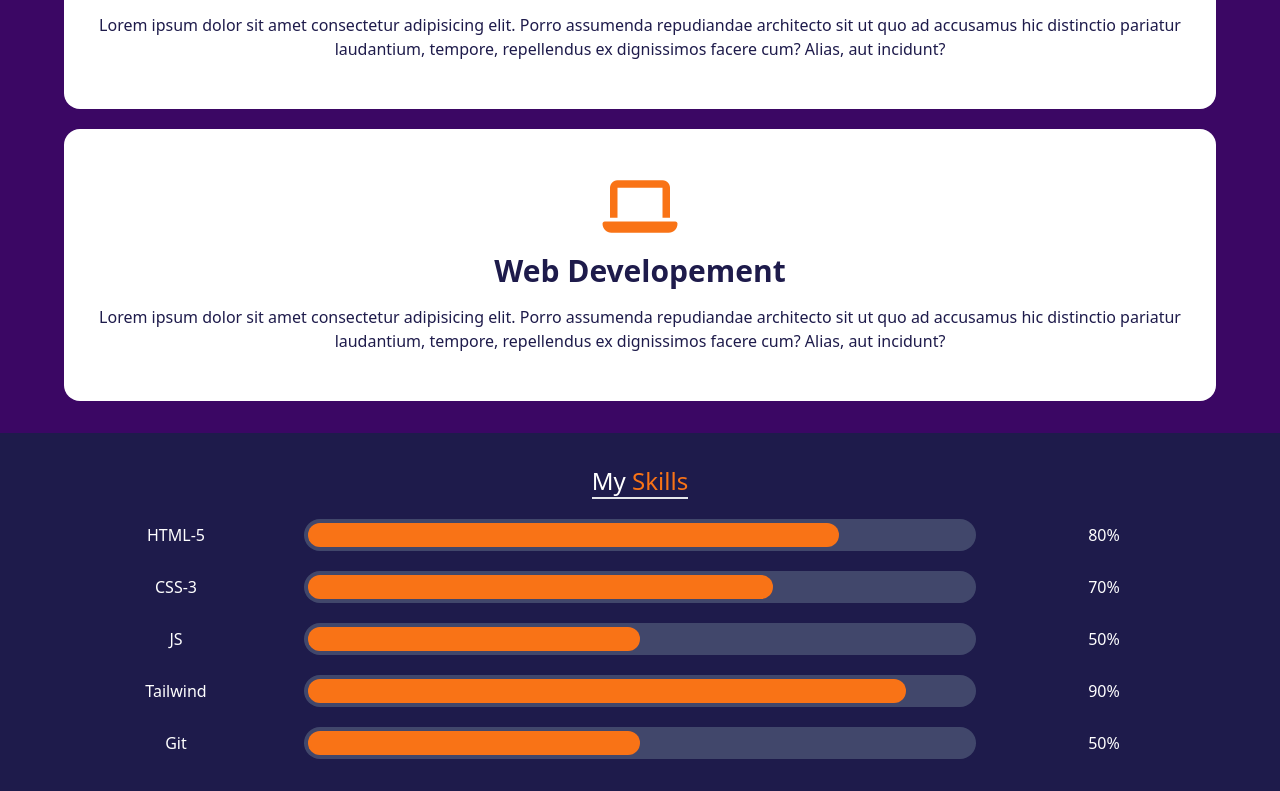
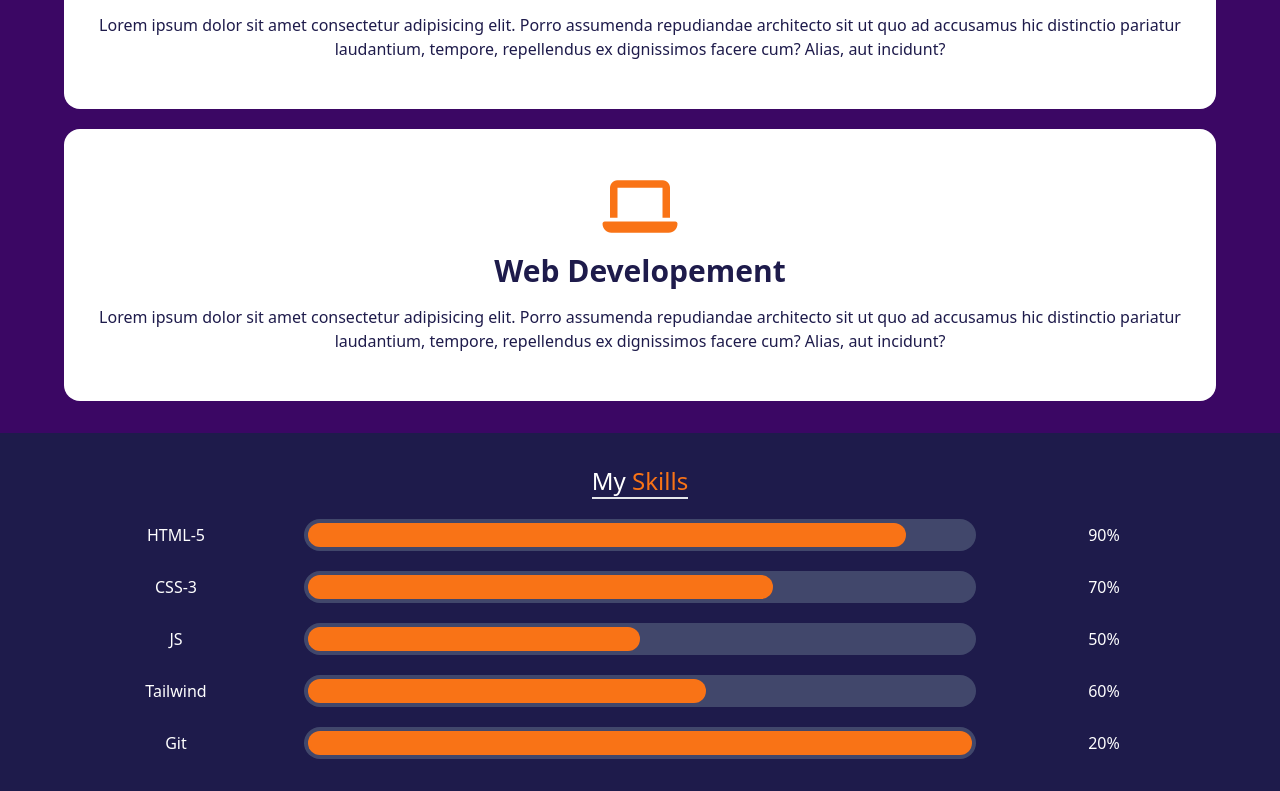
Before and after one commit to erfanmazid/erfan-mazidabadi-end-of-the-semester, a website: page src/index.html in a window 1280 px wide. Shown: the part 1797-2588 px from the top of the page. Drawn offline with Linux system fonts and the light colour scheme.

Commit message:
fix some bug

```diff
--- a/src/index.html
+++ b/src/index.html
@@ -174,11 +174,11 @@
         <div class="flex justify-between items-center gap-x-4 w-[90%]">
           <p class="w-1/5 text-center">HTML-5</p>
           <div class="bg-slate-500 rounded-full bg-opacity-50 p-1 w-3/5">
-            <div class="bg-orange-500 w-[80%] rounded-full text-orange-500">
+            <div class="bg-orange-500 w-[90%] rounded-full text-orange-500">
               .
             </div>
           </div>
-          <p class="w-1/5 text-center">80%</p>
+          <p class="w-1/5 text-center">90%</p>
         </div>
         <div class="flex justify-between items-center gap-x-4 w-[90%]">
           <p class="w-1/5 text-center">CSS-3</p>
@@ -201,22 +201,24 @@
         <div class="flex justify-between items-center gap-x-4 w-[90%]">
           <p class="w-1/5 text-center">Tailwind</p>
           <div class="bg-slate-500 rounded-full bg-opacity-50 p-1 w-3/5">
-            <div class="bg-orange-500 w-[90%] rounded-full text-orange-500">
+            <div class="bg-orange-500 w-[60%] rounded-full text-orange-500">
               .
             </div>
           </div>
-          <p class="w-1/5 text-center">90%</p>
+          <p class="w-1/5 text-center">60%</p>
         </div>
         <div class="flex justify-between items-center gap-x-4 w-[90%]">
           <p class="w-1/5 text-center">Git</p>
           <div class="bg-slate-500 rounded-full bg-opacity-50 p-1 w-3/5">
-            <div class="bg-orange-500 w-[50%] rounded-full text-orange-500">
+            <div class="bg-orange-500 w-[20%] rounded-full text-orange-500">
               .
             </div>
           </div>
-          <p class="w-1/5 text-center">50%</p>
+          <p class="w-1/5 text-center">20%</p>
         </div>
       </section>
+
+      <section></section>
     </main>
     <footer></footer>
   </body>
```
